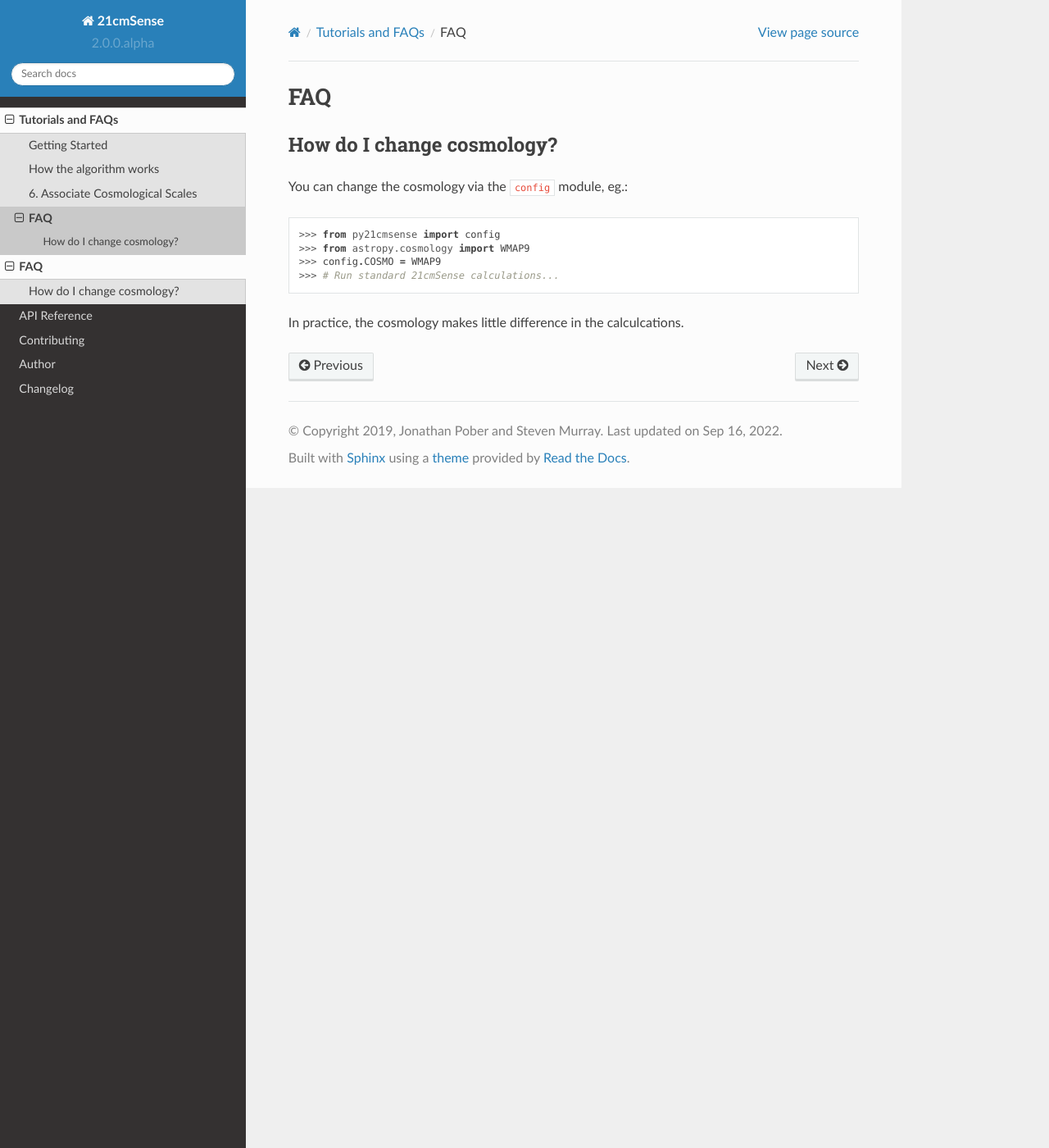
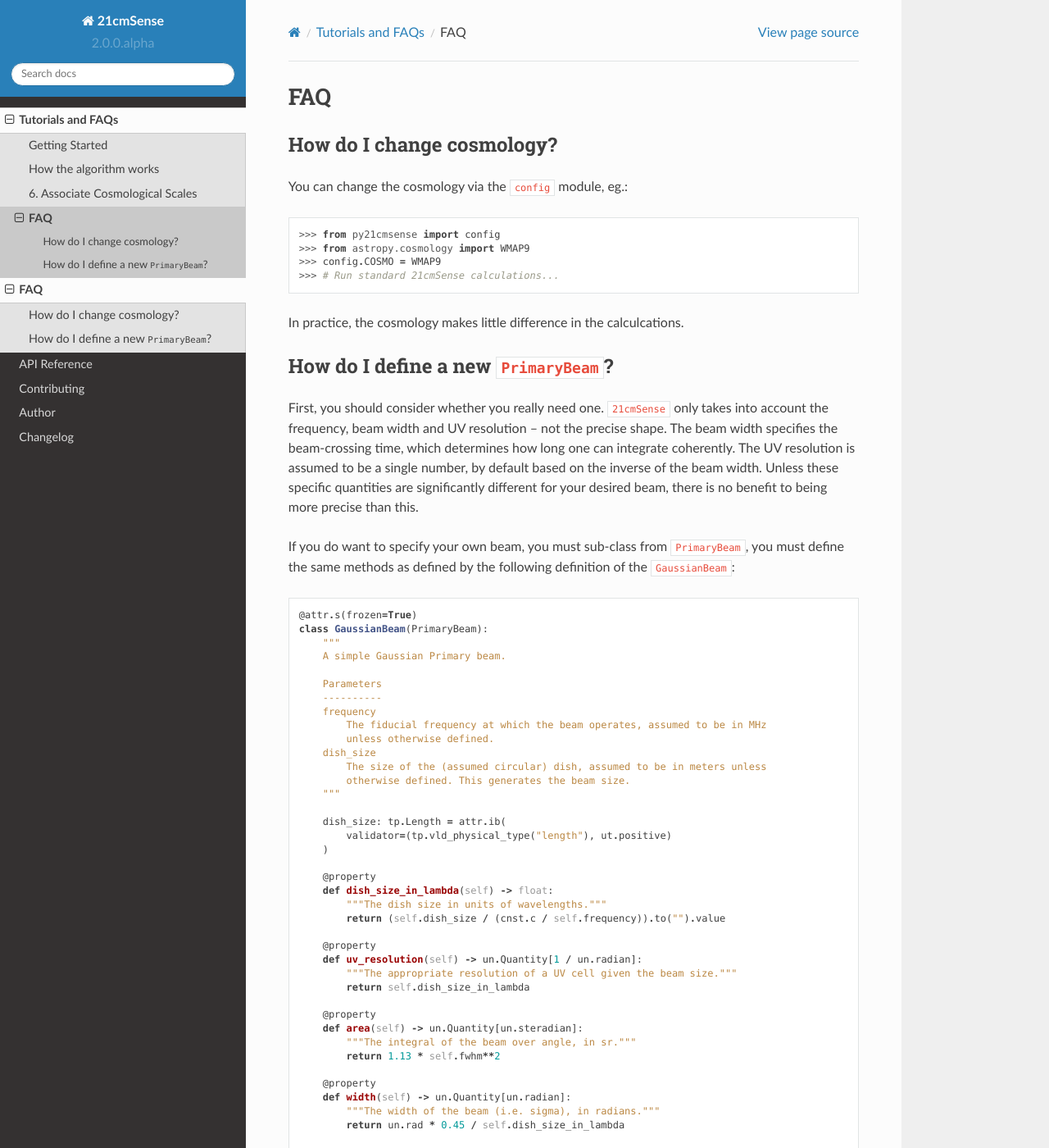
Before and after one commit to jpober/21cmSense, a Sphinx documentation site: the page built from docs/faqs.rst, in a window 1280 px wide and 1400 px high. Shown: the whole window at 82% size. Built offline with Sphinx 7.4.7 and the Read the Docs theme 2.0.0, drawn with Linux system fonts in a browser that asks for light colours; some of the changed text lies outside the part shown.

Commit message:
docs: add beam docs

```diff
--- a/docs/faqs.rst
+++ b/docs/faqs.rst
@@ -13,3 +13,71 @@
     >>> # Run standard 21cmSense calculations...
 
 In practice, the cosmology makes little difference in the calculcations.
+
+How do I define a new ``PrimaryBeam``?
+--------------------------------------
+
+First, you should consider whether you really need one. ``21cmSense`` only takes into
+account the frequency, beam width and UV resolution -- not the precise shape.
+The beam width specifies the beam-crossing time, which determines how long one can
+integrate coherently. The UV resolution is assumed to be a single number, by default
+based on the inverse of the beam width. Unless these specific quantities are significantly
+different for your desired beam, there is no benefit to being more precise than this.
+
+If you do want to specify your own beam, you must sub-class from ``PrimaryBeam``, you
+must define the same methods as defined by the following definition of the
+``GaussianBeam``::
+
+    @attr.s(frozen=True)
+    class GaussianBeam(PrimaryBeam):
+        """
+        A simple Gaussian Primary beam.
+
+        Parameters
+        ----------
+        frequency
+            The fiducial frequency at which the beam operates, assumed to be in MHz
+            unless otherwise defined.
+        dish_size
+            The size of the (assumed circular) dish, assumed to be in meters unless
+            otherwise defined. This generates the beam size.
+        """
+
+        dish_size: tp.Length = attr.ib(
+            validator=(tp.vld_physical_type("length"), ut.positive)
+        )
+
+        @property
+        def dish_size_in_lambda(self) -> float:
+            """The dish size in units of wavelengths."""
+            return (self.dish_size / (cnst.c / self.frequency)).to("").value
+
+        @property
+        def uv_resolution(self) -> un.Quantity[1 / un.radian]:
+            """The appropriate resolution of a UV cell given the beam size."""
+            return self.dish_size_in_lambda
+
+        @property
+        def area(self) -> un.Quantity[un.steradian]:
+            """The integral of the beam over angle, in sr."""
+            return 1.13 * self.fwhm**2
+
+        @property
+        def width(self) -> un.Quantity[un.radian]:
+            """The width of the beam (i.e. sigma), in radians."""
+            return un.rad * 0.45 / self.dish_size_in_lambda
+
+        @property
+        def fwhm(self) -> un.Quantity[un.radians]:
+            """The full-width half maximum of the beam."""
+            return 2.35 * self.width
+
+        @property
+        def sq_area(self) -> un.Quantity[un.steradian]:
+            """The integral of the squared beam, in sr."""
+            return self.area / 2
+
+        @property
+        def first_null(self) -> un.Quantity[un.radians]:
+            """The angle of the first null of the beam."""
+            return un.rad * 1.22 / self.dish_size_in_lambda
```
Also changed, not shown: 1 other file.
